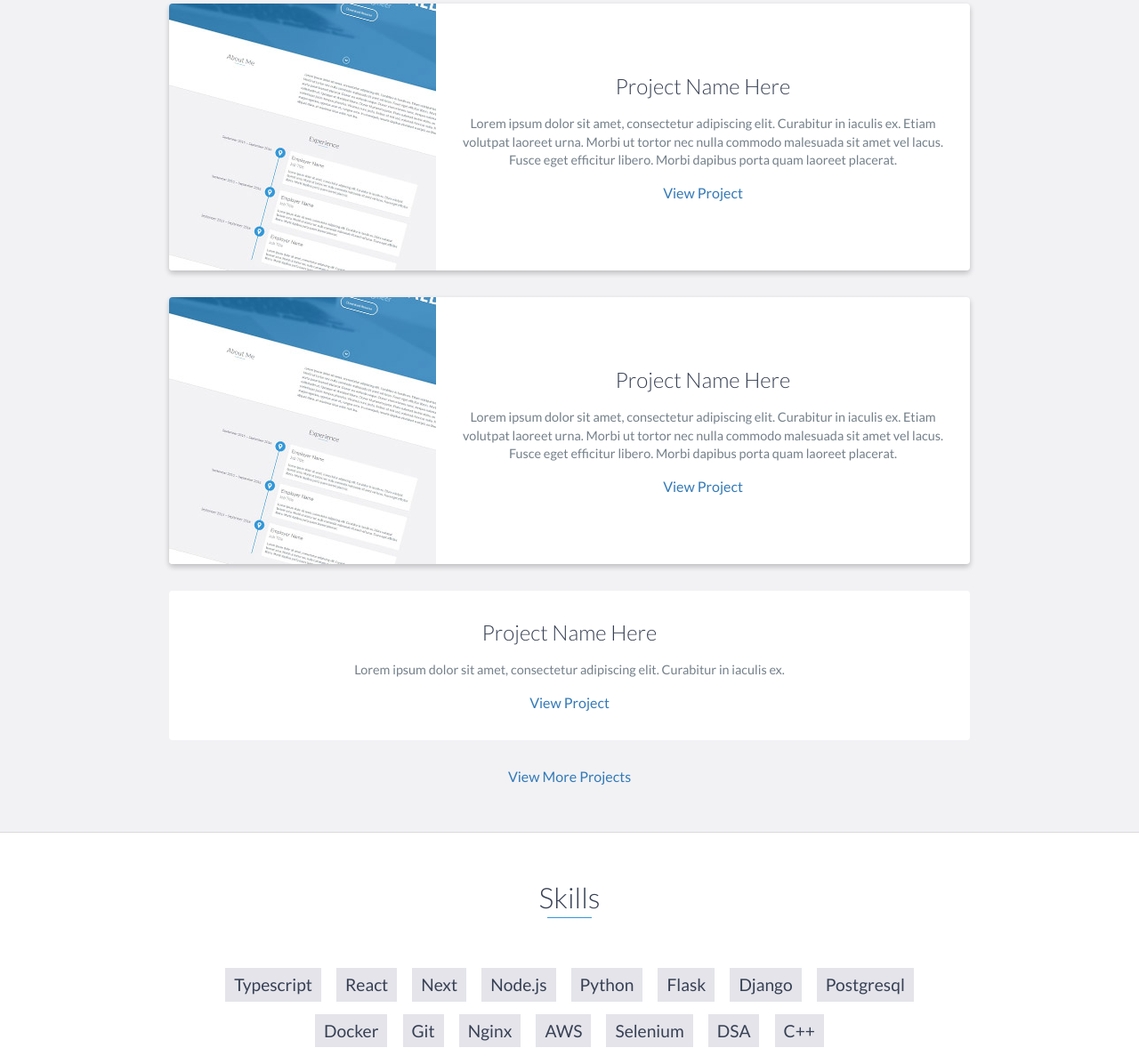
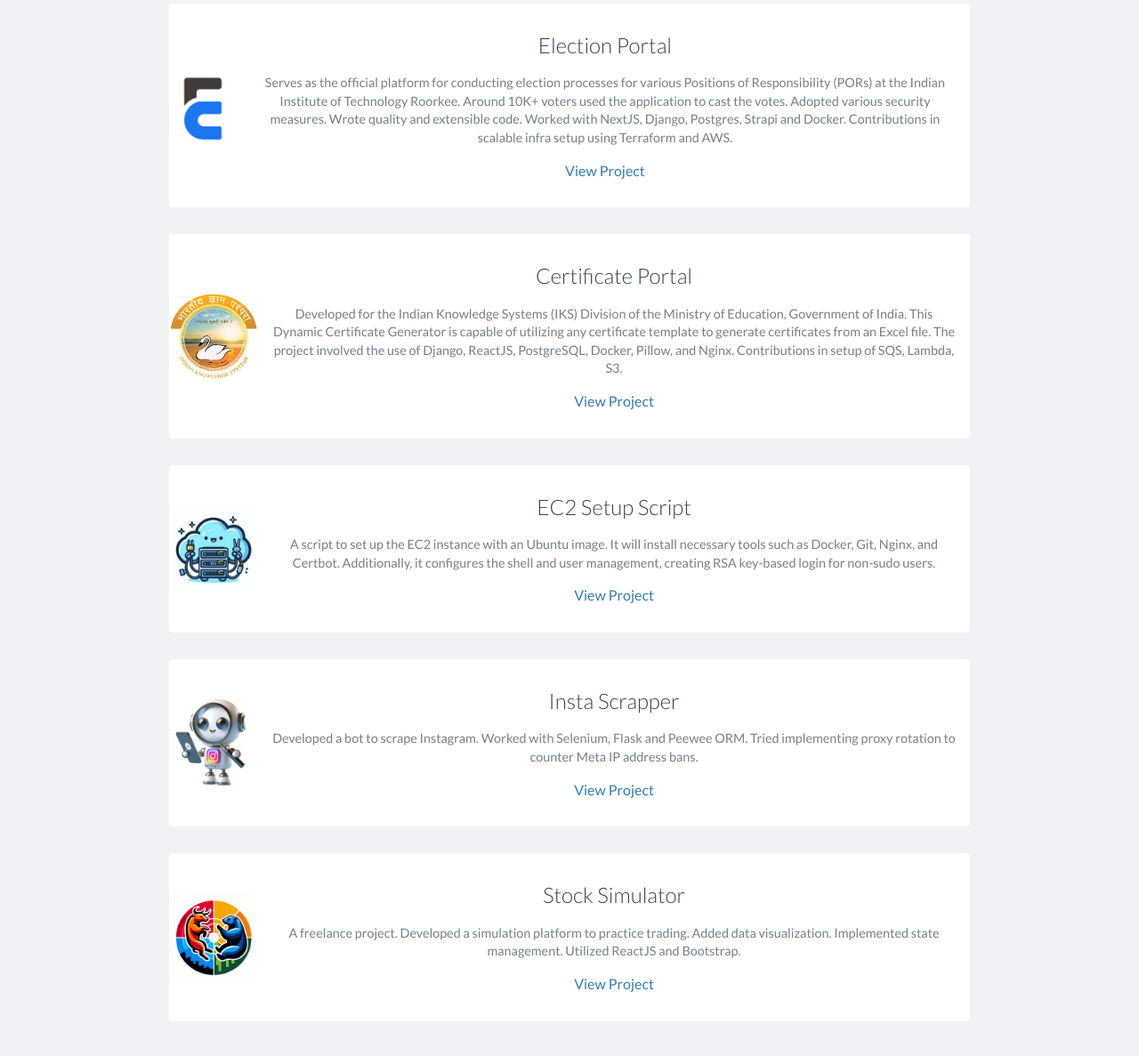
Before and after one commit to nik-55/showcase, a website: page index.html in a window 1280 px wide. Shown: the part 2757-3944 px from the top of the page at 89% size. Drawn offline with nearby package versions, Linux system fonts and the light colour scheme.

Commit message:
chore: add project data

```diff
--- a/index.html
+++ b/index.html
@@ -159,62 +159,91 @@
         <h2 class="heading">Projects</h2>
         <div class="container">
             <div class="row">
-                <div class="project shadow-large">
+                <div class="project no-image" style="display: flex; align-items: center;">
                     <div class="project-image">
-                        <img src="images/project.jpg" />
+                        <img src="images/ep.png" height="100" />
                     </div>
                     <!-- End .project-image -->
                     <div class="project-info">
-                        <h3>Project Name Here</h3>
+                        <h3>Election Portal</h3>
                         <p>
-                            Lorem ipsum dolor sit amet, consectetur adipiscing elit. Curabitur in iaculis ex. Etiam
-                            volutpat laoreet urna. Morbi ut tortor nec nulla commodo malesuada sit amet vel lacus. Fusce
-                            eget efficitur libero. Morbi dapibus porta quam laoreet placerat.
+                            Serves as the official platform for conducting election processes for various Positions of
+                            Responsibility (PORs) at the Indian Institute of Technology Roorkee. Around 10K+ voters
+                            used the application to cast the votes. Adopted various security measures. Wrote quality and
+                            extensible code. Worked with NextJS, Django, Postgres, Strapi and Docker. Contributions in
+                            scalable infra setup using Terraform and AWS.
                         </p>
-                        <a href="#">View Project</a>
+                        <a target="_blank" href="https://election.iitr.ac.in/">View Project</a>
                     </div>
                     <!-- End .project-info -->
                 </div>
                 <!-- End .project -->
 
-                <div class="project shadow-large">
+                <div class="project no-image" style="display: flex; align-items: center;">
                     <div class="project-image">
-                        <img src="images/project.jpg" />
+                        <img src="images/iks.png" height="100" />
                     </div>
-                    <!-- End .project-image -->
                     <div class="project-info">
-                        <h3>Project Name Here</h3>
-                        <p>
-                            Lorem ipsum dolor sit amet, consectetur adipiscing elit. Curabitur in iaculis ex. Etiam
-                            volutpat laoreet urna. Morbi ut tortor nec nulla commodo malesuada sit amet vel lacus. Fusce
-                            eget efficitur libero. Morbi dapibus porta quam laoreet placerat.
-                        </p>
-                        <a href="#">View Project</a>
+                        <h3>Certificate Portal</h3>
+                        <p>Developed for the Indian Knowledge Systems (IKS) Division of the Ministry of Education,
+                            Government of India. This Dynamic Certificate Generator is capable of utilizing any
+                            certificate template to generate certificates from an Excel file. The project involved the
+                            use of Django, ReactJS, PostgreSQL, Docker, Pillow, and Nginx. Contributions in setup of
+                            SQS,
+                            Lambda, S3.</p>
+                        <a target="_blank" href="http://iks.mdgspace.org/">View Project</a>
                     </div>
                     <!-- End .project-info -->
                 </div>
                 <!-- End .project -->
 
-                <div class="project no-image">
+                <div class="project no-image" style="display: flex; align-items: center;">
+                    <div class="project-image">
+                        <img src="images/ec2.png" height="100" />
+                    </div>
                     <div class="project-info">
-                        <h3>Project Name Here</h3>
-                        <p>
-                            Lorem ipsum dolor sit amet, consectetur adipiscing elit. Curabitur in iaculis ex.
-                        </p>
-                        <a href="#">View Project</a>
+                        <h3>EC2 Setup Script</h3>
+                        <p>A script to set up the EC2 instance with an Ubuntu image. It will install necessary tools such as Docker, Git, Nginx, and Certbot. Additionally, it configures the shell and user management, creating RSA key-based login for non-sudo users.</p>
+                        <a target="_blank" href="https://github.com/mdgspace/server-setup">View Project</a>
+                    </div>
+                    <!-- End .project-info -->
+                </div>
+                <!-- End .project -->
+
+                <div class="project no-image" style="display: flex; align-items: center;">
+                    <div class="project-image">
+                        <img src="images/instabot.png" height="100" />
+                    </div>
+                    <div class="project-info">
+                        <h3>Insta Scrapper</h3>
+                        <p>Developed a bot to scrape Instagram. Worked with Selenium, Flask and Peewee ORM. Tried
+                            implementing proxy rotation to counter Meta IP address bans.</p>
+                        <a target="_blank" href="https://github.com/nik-55/insta-scrap-testing">View Project</a>
+                    </div>
+                    <!-- End .project-info -->
+                </div>
+
+                <div class="project no-image" style="display: flex; align-items: center;">
+                    <div class="project-image">
+                        <img src="images/stock.png" height="100" />
+                    </div>
+                    <div class="project-info">
+                        <h3>Stock Simulator</h3>
+                        <p>A freelance project. Developed a simulation platform to practice trading. Added data
+                            visualization. Implemented state management. Utilized ReactJS and Bootstrap.</p>
+                        <a target="_blank" href="https://github.com/nik-55/stock-simulator-using-api">View Project</a>
                     </div>
                     <!-- End .project-info -->
                 </div>
 
                 <!-- Projects Above -->
 
-                <a id="view-more-projects" href="#">View More Projects</a>
-                <div id="more-projects">
+                <!-- <a id="view-more-projects" href="#">View More Projects</a> -->
+                <!-- <div id="more-projects">
                     <div class="project shadow-large">
                         <div class="project-image">
                             <img src="images/project.jpg" />
                         </div>
-                        <!-- End .project-image -->
                         <div class="project-info">
                             <h3>Project Name Here</h3>
                             <p>
@@ -222,12 +251,10 @@
                                 volutpat laoreet urna. Morbi ut tortor nec nulla commodo malesuada sit amet vel lacus.
                                 Fusce eget efficitur libero. Morbi dapibus porta quam laoreet placerat.
                             </p>
-                            <a href="#">View Project</a>
+                            <a target="_blank" href="#">View Project</a>
                         </div>
-                        <!-- End .project-info -->
                     </div>
-                    <!-- End .project -->
-                </div>
+                </div> -->
 
             </div>
         </div>
```
Also changed, not shown: images/ec2.png (added), images/ep.png (added), images/iks.png (added), images/instabot.png (added), images/stock.png (added).
